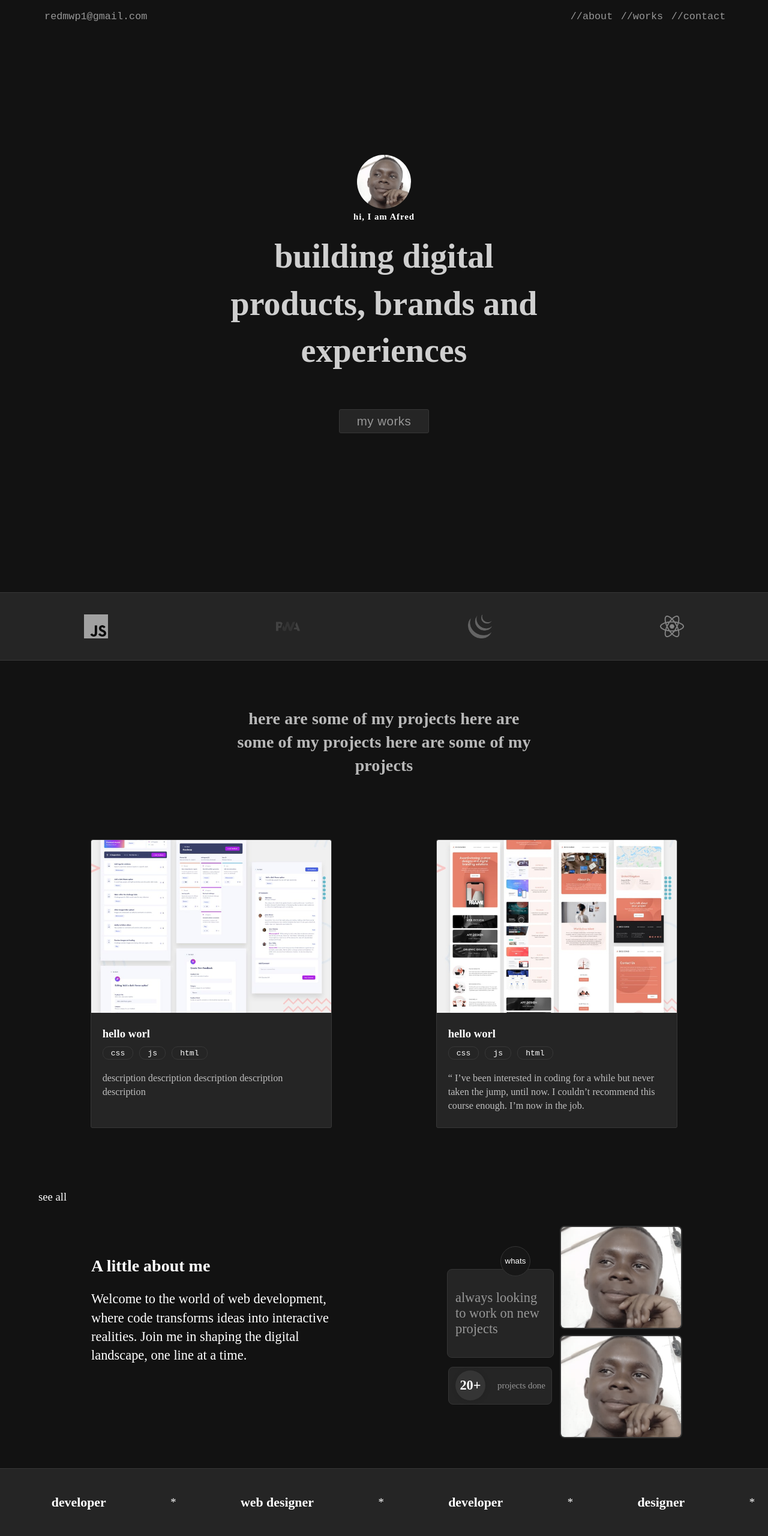
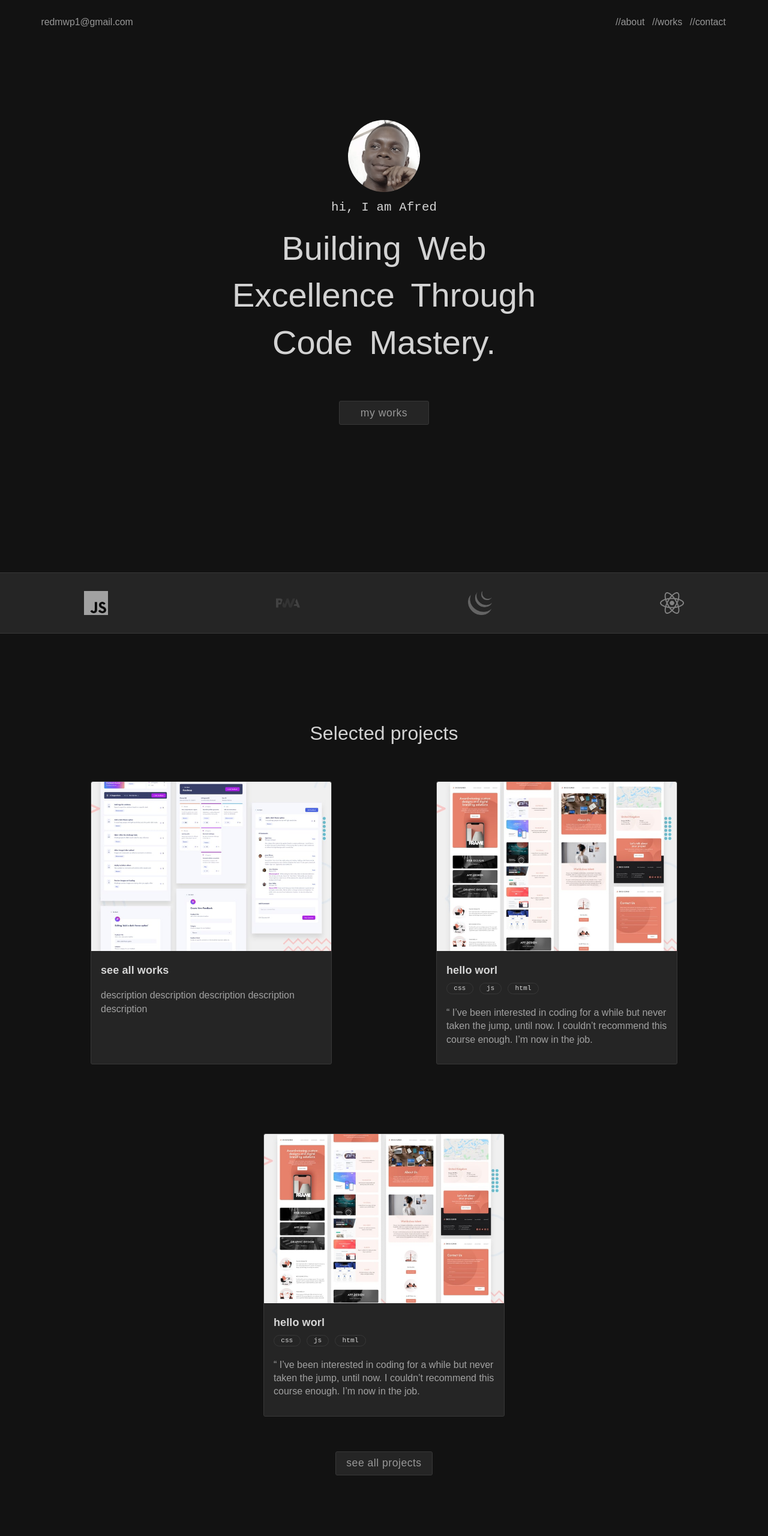
Before and after one commit to RedMwp/alfredmwp, a plain HTML site: page index.html in a window 1280 px wide. Shown: the top 2560 px of the page at 60% size. Drawn offline with Linux system fonts and the light colour scheme.

Commit message:
second commit

```diff
--- a/index.html
+++ b/index.html
@@ -18,10 +18,10 @@
   <div class="container">
     <header>
       <div class="wraper">
-      <nav>
+      <nav class="am-d-flex am-space-between am-align-center">
         <a href="redmwp1@gmail.com"> <img> redmwp1@gmail.com</a>
 
-        <ul class="nav-items">
+        <ul class="am-d-flex am-faint-clr">
           <li><a href="#about">about</a></li>
           <li><a href="#about">works</a></li>
           <li><a href="#about">contact</a></li>
@@ -35,16 +35,16 @@
     <main>
       <section id="hero">
 
-        <div class="wraper">
+        <div class="wraper am-center">
           <div class="intro">
           <img src="images/me1.png" alt="photo of alfred">
           <h1>hi, I am Afred </h1>
-          <p>building digital products, brands and experiences</p>
+          <p>Building Web Excellence Through Code Mastery.</p>
           <button class="cta-btn"> my works</button>
         </div>
         </div>
       </section>
-      <section class="band">
+      <section class="band am-center">
         <div class="scrollable">
           <img src="images/js.png" alt="logo of javascript">
           <img src="images/pwa.png" alt="logo of pwa">
@@ -55,9 +55,7 @@
       <section id="works">
         <div class="wraper">
         <h2>
-          here are some of my projects
-          here are some of my projects
-          here are some of my projects
+          Selected projects
 
         </h2>
           <ul class="projects">
@@ -65,12 +63,8 @@
             <img src="images/project1.png">
             <div class="min-foot">
 
-              <h3>hello worl</h3>
-              <ul>
-                <li class="tag">css</li>
-                <li class="tag">js</li>
-                <li class="">html</li>
-              </ul>
+              <h3>see all works</h3>
+
               <p>
                 description
                 description
@@ -85,7 +79,23 @@
             <div class="min-foot">
 
               <h3>hello worl</h3>
-              <ul>
+              <ul class="am-d-flex">
+                <li class="tag">css</li>
+                <li class="tag">js</li>
+                <li class="">html</li>
+              </ul>
+              <p>
+                “ I’ve been interested in coding for a while but never taken the jump, until now.
+                I couldn’t recommend this course enough. I’m now in the job.
+              </p>
+            </div>
+            </li>
+            <li class="project-item">
+            <img src="images/project2.png">
+            <div class="min-foot">
+
+              <h3>hello worl</h3>
+              <ul class="am-d-flex">
                 <li class="tag">css</li>
                 <li class="tag">js</li>
                 <li class="">html</li>
@@ -98,22 +108,21 @@
             </li>
           </ul>
 
-            see all
-          </button>
+
+
         </div>
+        <center>
+        <button class="cta-btn" style="margin: 0 auto;">see all projects</button>
+        </center>
       </section>
       <section id="about">
         <div class="wraper">
 
-          <div class="about">
+          <div class="about am-center">
           <div class="about-text">
 
-            <h2>A little about me</h2>
-            <p>Welcome to the world of web
-            development, where code
-            transforms ideas into interactive
-            realities. Join me in shaping the
-            digital landscape, one line at a time.</p>
+            <h2>about me</h2>
+            <p>I'm a front-end developer who loves turning ideas into beautiful websites. I use HTML, CSS, and JavaScript to make things look good and work smoothly. Design and user experience are my passions. Let's create something amazing together</p>
           </div>
           <div class="illustration">
             <div class="stats">
--- a/style.css
+++ b/style.css
@@ -1,142 +1,162 @@
-*{
+html {
+  font-size: 16px;
+}
+
+* {
   margin: 0;
   padding: 0;
   list-style: none;
   outline: none;
-  color:#fff;
+  color: rgba(233, 233, 233, 0.9);
   text-decoration: none;
+  font-family: Arial, Helvetica, sans-serif;
+}
 
+body {
+  font-size: 16px;
+  background: #121212;
+  /* color: #fff; */
 }
-body {
-    font-size: 14pt;
-    background: #121212;
-    color: #fff;
-}
-.container{
+
+.container {
   width: 100%;
   max-width: 1440px;
   margin: 0 auto;
-}h2{
-  font-size: 1.5em;
 }
-header{
-  margin: 0;
+
+h2 {
+  font-size: 2rem;
+  font-weight: 500;
 }
-header .wraper{
-  position: relative;
-  padding: 0;
-  border: none;
-  height: 60px;
-}
-nav{
-  height: 54px;
-  display: flex;
-  justify-content: space-between;
-  align-items: center;
+
+nav {
+  height: 74px;
   width: 100%;
   max-width: 1440px;
   margin: 0 auto;
-  font-size: .9em;
-  font-family: monospace;
-  position: absolute;
-  top: 0;
-  left: 0;
+  font-size: .99rem;
+  font-family: 'Courier New', Courier, monospace;
+  position: relative;
 }
-nav ul{
+
+nav a {
+  color: #979797
+}
+
+nav ul li a {
+  display: inline-block;
+  padding: .2em .4em;
+}
+
+nav ul a::before {
+  content: '//'
+}
+
+
+
+/* util classes */
+.am-d-flex {
   display: flex;
 }
-nav a{
-  color: #979797;
+
+.am-space-between {
+  justify-content: space-between;
 }
-nav ul li a{
-  display: inline-block;
-  padding: .2em .4em;
-  color: #979797;
+
+.am-align-center {
+  align-items: center
 }
-nav ul a::before{
-  content: '//'
+
+.am-center {
+  display: flex;
+  justify-content: center;
+  align-items: center;
 }
-.wraper{
+
+.wraper {
   width: 90%;
   max-width: 1440px;
   margin: 0 auto;
 }
+
 /* hero section */
-#hero{
+
+#hero .wraper {
+  text-align: center;
+  min-height: 100vh;
+
 }
- #hero .wraper{
-   text-align: center;
-   min-height: 100vh;
-   display: flex;
-   justify-content: center;
-   align-items: center;
-   padding-top: 50px;
- }
- .intro{
-   text-align: center;
- }
-.intro img{
-  height: 90px;
-  height: 90px;
+
+.intro img {
+  height: 120px;
+  height: 120px;
   border-radius: 100%;
   object-fit: contain;
 
 }
-.intro h1{
-  font-size: .8em;
-  letter-spacing: .9px;
-  font-size: 600;
+
+.intro h1 {
+  font-size: 1.3rem;
+  letter-spacing: .1px;
+  font-weight: 400;
+  font-family: 'Courier New', Courier, monospace;
+  margin-top: 10px;
 }
-.intro p{
-  font-size: 3em;
+
+.intro p {
+  font-size: 3.5rem;
   max-width: 600px;
   margin: 3% auto;
   line-height: 1.4;
-  font-weight: 600;
-  opacity: .8;
+  font-weight: 500;
+  word-spacing: 12px;
 }
-.intro button{
+
+.intro button {
   margin: 40px 0;
 }
-.cta-btn{
+
+.cta-btn {
   height: 40px;
   min-width: 150px;
   font-weight: 500;
-background: #252525;
-  border:1px solid #373737;
+  background: #252525;
+  border: 1px solid #373737;
   font-size: 1.1em;
-  letter-spacing:.5px;
+  letter-spacing: .5px;
   color: #979797;
   padding: .2em 1em;
   border-radius: 3px;
 }
 
 /* bands */
-.band{
-  display: flex;
-  justify-content: center;
-  align-items: center;
-  height: 140px;
-  margin: 5% 0;
+.band {
+  height: 100px;
+  margin: 5rem 0;
   overflow-x: hidden;
+  background: #252525;
+  border-top: 1px solid #373737;
+  border-bottom: 1px solid #373737;
+
 
 }
-.scrollable{
-  height: 80%;
+
+.scrollable {
+  height: 100%;
   width: 100%;
-  background:#252525;
-  border-top:1px solid #373737;
-  border-bottom:1px solid #373737;
   display: flex;
   align-items: center;
   justify-content: space-around;
   flex-shrink: 0;
 }
-.scrollable h3{
+
+.scrollable h3 {
   flex-shrink: 0;
-  margin: 0 5%
+  margin: 0 5%;
+  font-size: 2rem;
 }
-.band img{
+
+.band img {
   height: 40px;
   width: 40px;
   object-fit: contain;
@@ -144,102 +164,121 @@ background: #252525;
   filter: grayscale(100%);
   opacity: .7;
 }
+
 /* works */
-#works .projects{
+#works{
+  padding: 5% 0;
+}
+#works .projects {
   width: 100%;
   display: flex;
-   justify-content: space-around;
-   margin: 4% auto;
+  justify-content: space-around;
+  flex-wrap: wrap;
 }
-#works h2{
+
+#works h2 {
   text-align: center;
   max-width: 500px;
   margin: 0 auto;
-  opacity: .7;
   letter-spacing: .1px;
   line-height: 1.4;
+  font-size: 2rem;
 }
-.project-item{
+
+.project-item {
   width: 40%;
   max-width: 400px;
   min-height: 440px;
-  border:1px solid #373737;
+  border: 1px solid #373737;
   background: #252525;
-  margin: 5%;
+  margin: 5% 3%;
   border-radius: 3px;
 }
-.project-item img{
+
+.project-item img {
   height: 60%;
   width: 100%;
   object-fit: cover;
   border-radius: 3px 3px 0 0;
 
 }
-.project-item h3{
-  font-size: 1em;
+
+.project-item h3 {
+  font-size: 1.125rem;
   margin: 10px 0;
+  letter-spacing: .1px;
 }
-.min-foot ul{
-  display: flex;
-}
-.min-foot li{
+
+.min-foot li {
   padding: .2em 1em;
-  border:1px solid #373737;
-  font-size: .7em;
+  border: 1px solid #373737;
+  font-size: .7rem;
   border-radius: 10px;
   font-family: monospace;
   margin-right: 10px;
   margin-bottom: 10px;
 
 }
-.min-foot{
-  padding:.5em 1em;
- display: flex;
+
+.min-foot {
+  padding: .5em 1em;
+  display: flex;
   flex-direction: column;
   justify-content: space-between;
 }
-.min-foot p{
-  font-size: .87em;
+
+.min-foot p {
+  font-size: 1rem;
   line-height: 1.4;
   margin-top: 10px;
   margin-bottom: 10px;
   opacity: .7;
   flex: 1;
 }
+
+#works .cta-btn {
+  margin: 10px auto;
+}
+
 /* about */
-#about{
+#about {
+  padding: 5% 0;
+}
+
+#about .wraper .about {
   margin: 5% 0;
 }
-#about .wraper .about{
-  display: flex;
-  justify-content: center;
-  margin: 5% 0;
-}
-#about h2{
+
+#about h2 {
   margin: 20px auto;
 }
-#about p{
-  font-size: 1.2em
+
+#about p {
+  font-size: 1.2em;
+  opacity: .9;
 }
-.illustration{
+
+.illustration {
   width: 50%;
-  height:300px;
+  height: 300px;
   display: flex;
   align-items: center;
   justify-content: flex-end;
 }
-.stats{
+
+.stats {
   display: flex;
   flex-direction: column;
   justify-content: center;
-  align-items: center;
+  align-items: flex-end;
 }
-.stats-text-card{
+
+.stats-text-card {
   height: 120px;
   width: 150px;
   position: relative;
   background: #252525;
-  border:1px solid #353535;
+  border: 1px solid #353535;
   border-radius: 8px;
   display: flex;
   justify-content: center;
@@ -247,7 +286,8 @@ background: #252525;
   padding: .7em;
   margin: 15px 5px;
 }
-.stats button{
+
+.stats button {
   position: absolute;
   top: -30%;
   left: 50%;
@@ -255,15 +295,16 @@ background: #252525;
   width: 50px;
   height: 50px;
   border-radius: 50%;
-  border:1px solid #353535;
+  border: 1px solid #353535;
   background: #171717;
 }
-.main-stats{
+
+.main-stats {
   height: 40px;
   width: 150px;
   background: #252525;
   opacity: 1;
-  border:1px solid #353535;
+  border: 1px solid #353535;
   border-radius: 8px;
   padding: .7em;
   display: flex;
@@ -273,11 +314,13 @@ background: #252525;
   font-size: .8em;
   color: #979797;
 }
-.stats-text-card p{
+
+.stats-text-card p {
   font-size: 1.1em;
   color: #979797
 }
-.main-stats span{
+
+.main-stats span {
   /* display: inline-block; */
   height: 50px;
   width: 50px;
@@ -290,94 +333,66 @@ background: #252525;
   font-size: 1.5em;
   font-weight: 600;
   box-shadow: 1px 1px 10px rgba(0, 0, 0, 0.1)
+}
 
-}
-.images{
+.images {
   display: flex;
   flex-direction: column;
   width: 200px;
   height: 420px;
   justify-content: center;
+  align-items: center;
 }
-.images img{
+
+.images img {
   height: 40%;
   width: 100%;
   border-radius: 8px;
   margin: 5px;
   object-fit: cover;
-  border:2px solid #353535;
+  border: 2px solid #353535;
 }
-.about-text{
+
+.about-text {
   width: 50%;
   max-width: 400px;
   line-height: 1.4;
 }
+
 /* footer */
 
-footer{
+footer {
   text-align: center;
-  padding: 10em 0;
+  padding: 5% 0;
 }
-footer p{
+
+footer p {
   max-width: 500px;
   line-height: 1.4;
   margin: 20px auto;
-  color: #979797
+  font-size: 1.4rem;
+  opacity: .9;
 }
-footer h2{
+
+footer h2 {
   text-transform: uppercase;
   margin: 10px auto;
+  font-size: 3rem;
+  max-width: 500px;
 }
-.menu{
+
+.menu {
   display: none;
 }
-@media (max-width: 750px){
-  #hero{
-    margin: 0;
-  }
-  #hero .wraper{
-    padding: 0;
-  }
-  .wraper{
-    width: 95%;
-  }
-  body{
-    font-size: 14pt;
-  }
-  .projects{
-    flex-direction: column;
-    padding: 5em 0;
-    align-items:center;
-  }
-  .project-item{
-    width: 100%;
-    max-width: 700px;
-  margin: 5% 0;
+
+
+@media (max-width:660px) {
+  .intro p {
+    width: 90%;
+    max-width: 400px;
   }
 
-  .intro p{
-    font-size: 3em;
-  }
-  .about{
-    flex-direction: column;
-    align-items: center;
-    justify-content: space-around;
-  }
-  .about-text {
-    width: 100%;
-    text-align: center;
-  }
-  .illustration{
-    width: 100%;
-    justify-content: center;
-    margin-top: 10%;
-  }
-}
-@media (max-width:600px){
-  .intro p{
-    font-size: 2.2em;
-  }
-  nav ul{
+  nav ul {
     flex-direction: column;
     position: absolute;
     top: 40px;
@@ -386,30 +401,114 @@ footer h2{
     background: #121212;
     visibility: hidden;
   }
-  .menu{
+
+  .menu {
     display: block;
     background: none;
-    border:none;
+    border: none;
     font-family: 'Courier New', Courier, monospace;
     font-size: 1.2em;
   }
-  h2{
+
+  h2 {
     font-size: 1.2em;
   }
 }
-@media (max-width:430px){
-  .about p{
+
+@media (max-width:450px) {
+
+  .intro p {
+    font-size: 2rem;
+  }
+
+  .about p {
     font-size: 1em;
   }
-  .images img{
+
+  .images img {
     height: 30%;
     width: 140px;
   }
-  .stats-text-card{
-    width: 100px;
+
+  .stats-text-card {
+    width: 150px;
     height: 130px;
+    flex-shrink: 1;
   }
-  .main-stats{
-    width: 100px;
+
+  .main-stats {
+    width: 150px;
+    flex-shrink: 1;
   }
+
+  #works h2 {
+    font-size: 1.5em;
+  }
+
+  h2 {
+    font-weight: 500;
+    width: 90%;
+  }
+
+  .band {
+    height: 90px;
+  }
+  footer h2{
+    font-size: 2em;
+  }
+  footer p{
+    width: 80%;
+    font-size: 1em;
+  }
+
 }
+
+@media (max-width:768px) {
+
+  html,
+  body {
+    font-size: 15px;
+  }
+
+  .wraper {
+    width: 95%;
+  }
+
+
+  .projects {
+    flex-direction: column;
+    padding: 5em 0;
+    align-items: center;
+  }
+
+  .project-item {
+    width:90%;
+    max-width: 700px;
+    margin: 5% 0;
+    min-height: 300px;
+  }
+
+  .intro p {
+    width: 90%;
+    max-width: 600px;
+
+  }
+
+  .about {
+    flex-direction: column;
+    align-items: center;
+    justify-content: space-around;
+  }
+
+  .about-text {
+    width: 100%;
+    text-align: center;
+  }
+
+  .illustration {
+    width: 100%;
+    justify-content: center;
+    margin-top: 10%;
+  }
+
+}
```
